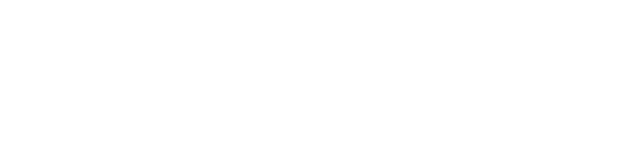
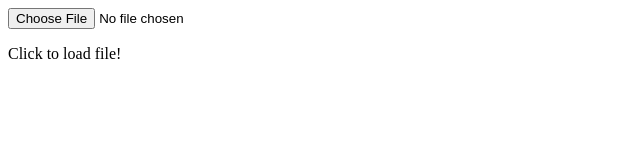
Before and after one commit to NikitaOsotsky/intro, a plain HTML site: page fileUpload/index.html in a window 1280 px wide. Shown: the whole page, without its empty margins (0-640 px from the left). Drawn offline with Linux system fonts and the light colour scheme.

Commit message:
Add html started structure;

```diff
--- a/fileUpload/index.html
+++ b/fileUpload/index.html
@@ -2,9 +2,15 @@
 <html lang="en">
 <head>
   <meta charset="UTF-8">
-  <title>Title</title>
+  <title>Task_1</title>
+  <link rel="stylesheet" href="css/style.css">
 </head>
 <body>
-
+  <div class="wrapper">
+    <input type="file" name="uploader" id="uploader">
+    <div class="preview" id="uploaderPreview">
+      <p>Click to load file!</p>
+    </div>
+  </div>
 </body>
 </html>
```
